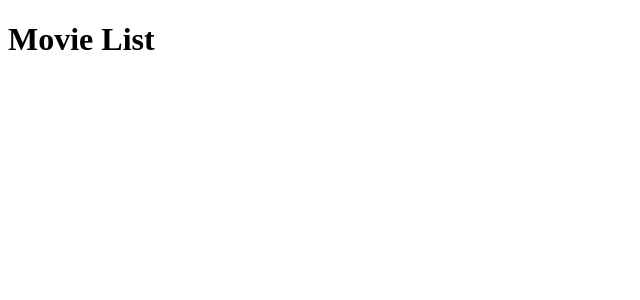
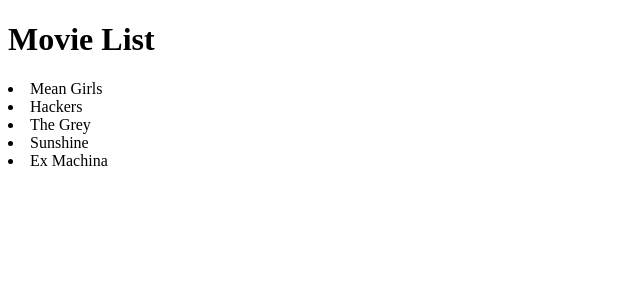
Before and after one commit to elizabethcan/movie_list, a React app: page / in a window 1280 px wide. Shown: the top 300 px of the page, without its empty margins (0-640 px from the left). Built offline with nearby package versions, Linux system fonts and the light colour scheme.

Commit message:
Pass props into MovieRow component

```diff
--- a/src/components/App.jsx
+++ b/src/components/App.jsx
@@ -1,10 +1,30 @@
 import React from 'react';
-import ReactDOM from 'react-dom';
+
+var movies = [
+  {title: 'Mean Girls'},
+  {title: 'Hackers'},
+  {title: 'The Grey'},
+  {title: 'Sunshine'},
+  {title: 'Ex Machina'},
+];
+
+function MovieRow(props) {
+	return (
+		<li>{props.movie}</li>
+	)
+}
 
 function App() {
 	return (
 		<div>
 			<h1>Movie List</h1>
+			<div>
+				<MovieRow movie={movies[0].title}/>
+				<MovieRow movie={movies[1].title}/>
+				<MovieRow movie={movies[2].title}/>
+				<MovieRow movie={movies[3].title}/>
+				<MovieRow movie={movies[4].title}/>
+			</div>
 		</div>
 	);
 }
```
